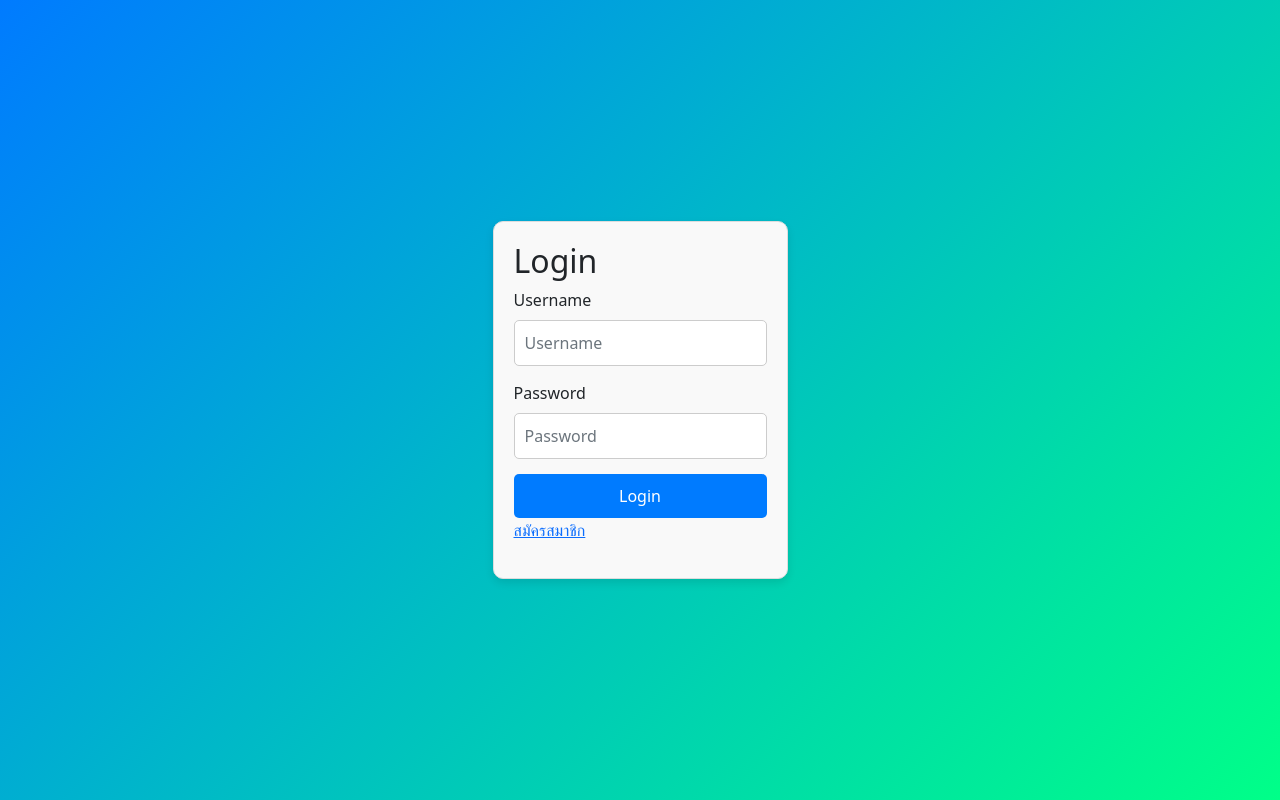
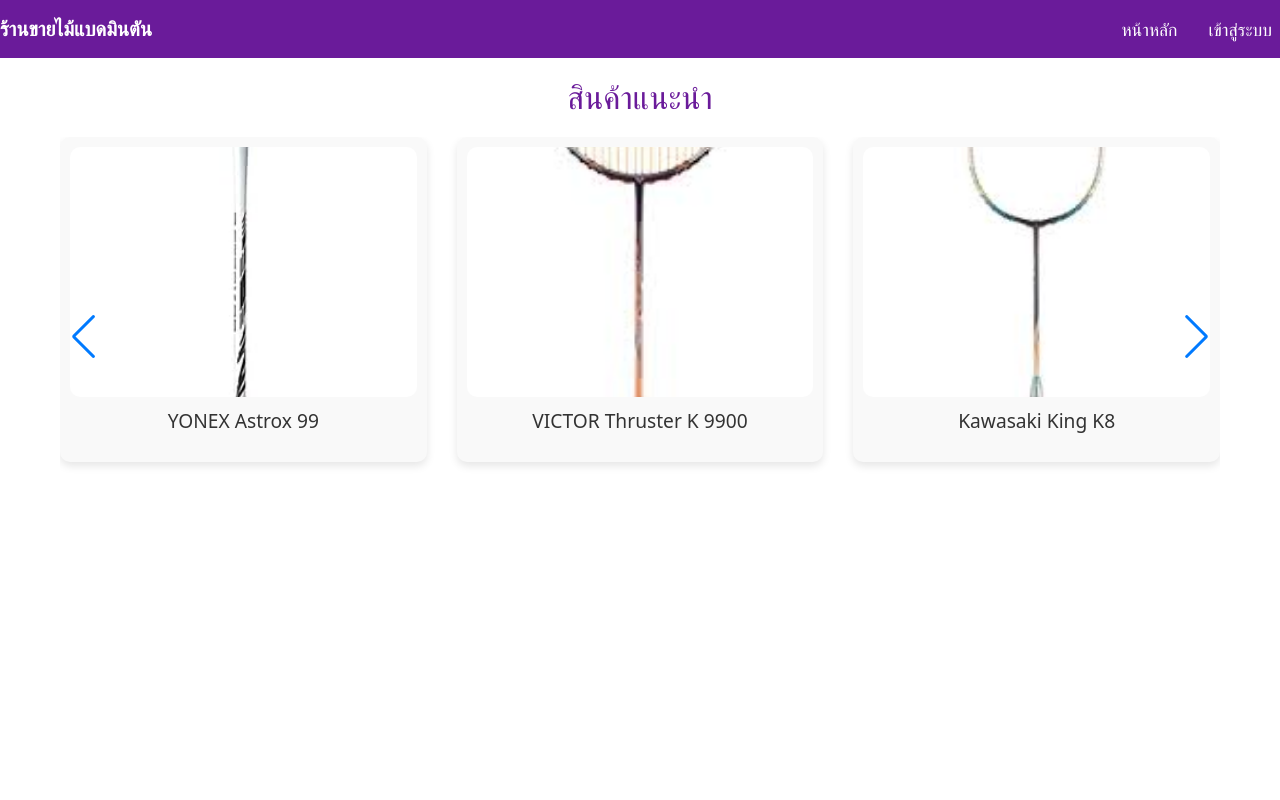
Before and after one commit to Pakasin/ProjectFN, a React (Vite) app in the folder my-project/: page / in a window 1280 px wide. Built offline with nearby package versions, Linux system fonts and the light colour scheme.

Commit message:
new ul login and home

```diff
--- a/my-project/package.json
+++ b/my-project/package.json
@@ -17,6 +17,7 @@
     "react-bootstrap": "^2.10.9",
     "react-dom": "^19.0.0",
     "react-router-dom": "^7.2.0",
+    "swiper": "^11.2.4",
     "web-vitals": "^4.2.4"
   },
   "devDependencies": {
--- a/my-project/src/Login1.css
+++ b/my-project/src/Login1.css
@@ -1,50 +1,99 @@
-/* สไตล์สำหรับหน้า Login เท่านั้น */
-.login-page {
-    height: 100vh;
-    display: flex;
-    justify-content: center;
-    align-items: center;
-    background: linear-gradient(135deg, #007bff, #00ff88);
+/* สไตล์สำหรับ Navbar */
+.navbar {
+    background-color: #6a1b9a !important; /* สีม่วง */
 }
 
-.login-container {
-    max-width: 400px;
-    padding: 20px;
-    border: 1px solid #ddd;
-    border-radius: 10px;
-    background-color: #f9f9f9;
-    box-shadow: 0 4px 8px rgba(0, 0, 0, 0.1);
-    animation: fadeIn 0.5s ease-in-out;
+.navbar-brand {
+    font-weight: bold;
+    font-size: 1.5rem;
+    color: white !important;
 }
 
-/* เพิ่มคลาส login-page เพื่อป้องกันไปกระทบหน้าอื่น */
-.login-page .form-group {
+.navbar-nav .nav-link {
+    font-size: 1.1rem;
+    margin-left: 15px;
+    color: white !important;
+}
+
+.navbar-nav .nav-link:hover {
+    color: #4caf50 !important; /* สีเขียวเมื่อโฮเวอร์ */
+}
+
+/* สไตล์สำหรับ Modal */
+.modal-content {
+    border-radius: 10px;
+}
+
+.modal-header {
+    border-bottom: none;
+}
+
+.modal-title {
+    font-weight: bold;
+}
+
+/* สไตล์สำหรับฟอร์ม Login */
+.form-group {
     margin-bottom: 15px;
 }
 
-.login-page .form-control {
+.form-control {
     border-radius: 5px;
     border: 1px solid #ccc;
     padding: 10px;
     font-size: 16px;
 }
 
-.login-page .btn-login {
-    width: 100%;
-    padding: 10px;
-    font-size: 16px;
-    background-color: #007bff;
+.btn-success {
+    background-color: #4caf50; /* สีเขียว */
     border: none;
-    border-radius: 5px;
     color: white;
-    cursor: pointer;
+    transition: background-color 0.3s ease;
 }
 
-.login-page .btn-login:hover {
-    background-color: #0056b3;
+.btn-success:hover {
+    background-color: #388e3c; /* สีเขียวเข้มเมื่อโฮเวอร์ */
 }
 
-@keyframes fadeIn {
-    from { opacity: 0; transform: translateY(-20px); }
-    to { opacity: 1; transform: translateY(0); }
+/* สไตล์สำหรับสไลด์ */
+.login-slider {
+    padding: 20px;
+    max-width: 1200px;
+    margin: 0 auto;
+    text-align: center;
 }
+
+.slider-title {
+    font-size: 2rem;
+    margin-bottom: 20px;
+    color: #6a1b9a; /* สีม่วง */
+}
+
+.swiper-container {
+    width: 100%;
+    height: 400px;
+}
+
+.slide-content {
+    display: flex;
+    flex-direction: column;
+    align-items: center;
+    justify-content: center;
+    background-color: #f9f9f9;
+    border-radius: 10px;
+    padding: 10px;
+    box-shadow: 0 4px 8px rgba(0, 0, 0, 0.1);
+}
+
+.slide-image {
+    width: 100%;
+    height: 250px;
+    object-fit: cover;
+    border-radius: 10px;
+}
+
+.slide-text {
+    font-size: 1.2rem;
+    margin-top: 10px;
+    color: #333;
+}
--- a/my-project/src/Login1.jsx
+++ b/my-project/src/Login1.jsx
@@ -1,144 +1,149 @@
-import 'bootstrap/dist/css/bootstrap.min.css';
-import { useState } from 'react';
-import { useNavigate } from 'react-router-dom';
-import { Form, Row, Col, Button } from 'react-bootstrap';
-import { Link } from 'react-router-dom';
+import React, { useState } from 'react';
+import { Navbar, Nav, Modal, Button, Form, Alert } from 'react-bootstrap';
+import { useNavigate } from 'react-router-dom'; // นำเข้า useNavigate
+import { Swiper, SwiperSlide } from 'swiper/react'; // นำเข้าสไลด์
+import 'swiper/swiper-bundle.css'; // นำเข้า CSS ของ Swiper
 import md5 from 'md5';
-import './Login1.css';
+import './Login1.css'; // นำเข้าไฟล์ CSS
 
-export default function Login() {
-    const [validated, setValidated] = useState(false);
+// ข้อมูลสินค้า (นำมาจาก Home1.jsx)
+const products = [
+  { id: 1, name: "YONEX Astrox 99", image: "/images/astrox99.jpg" },
+  { id: 2, name: "VICTOR Thruster K 9900", image: "/images/thruster_k9900.jpg" },
+  { id: 3, name: "Kawasaki King K8", image: "/images/king_k8.jpg" },
+  { id: 4, name: "YONEX Nanoflare 700", image: "/images/nanoflare700.jpg" },
+  { id: 5, name: "VICTOR Auraspeed 90K", image: "/images/auraspeed90k.jpg" },
+  { id: 6, name: "YONEX Duora 10", image: "/images/duora10.jpg" },
+  { id: 7, name: "VICTOR Brave Sword 12", image: "/images/bravesword12.jpg" },
+  { id: 8, name: "Kawasaki Honor S6", image: "/images/honors6.jpg" },
+  { id: 9, name: "YONEX Voltric Z Force II", image: "/images/voltriczforce2.jpg" },
+  { id: 10, name: "VICTOR Hypernano X 900", image: "/images/hypernanox900.jpg" },
+];
+
+export default function Login1() {
+    const [show, setShow] = useState(false); // สถานะการแสดง Modal
     const [username, setUsername] = useState("");
     const [password, setPassword] = useState("");
-    let navigate = useNavigate();
+    const [error, setError] = useState("");
+    const [isLoading, setIsLoading] = useState(false);
+    const navigate = useNavigate(); // ใช้ useNavigate สำหรับการนำทาง
 
-    const onLogin = (event) => {
-        const form = event.currentTarget;
+    const handleClose = () => setShow(false); // ปิด Modal
+    const handleShow = () => setShow(true); // เปิด Modal
+
+    const onLogin = async (event) => {
         event.preventDefault();
-        if (form.checkValidity() === false) {
-            event.stopPropagation();
-        } else {
-            doLogin();
-        }
-        setValidated(true);
+        setIsLoading(true);
+        setError("");
+
+        try {
+            // จำลองการเรียก API
+            const authTokenData = await getAuthenToken();
+            if (!authTokenData || !authTokenData.data || !authTokenData.data.auth_token) {
+                throw new Error("ไม่สามารถรับ Token ได้");
             }
 
-    const getAuthenToken = async ()=>{
-        const response = await fetch("http://localhost:8080/api/authen_request",
-          {
-            method:"POST",
-            headers:{
-              Accept:"application/json",
-              'Content-Type':'application/json'
-            },
-            body: JSON.stringify({
-              username: md5(username)
-            })
+            const accessTokenData = await getAcessToken(authTokenData.data.auth_token);
+            if (!accessTokenData || !accessTokenData.data || !accessTokenData.data.access_token) {
+                throw new Error("ไม่สามารถเข้าสู่ระบบได้");
             }
-        );
-        const data = await response.json();
-        return data;
+
+            // บันทึกข้อมูลผู้ใช้ (ตัวอย่าง)
+            localStorage.setItem("access_token", accessTokenData.data.access_token);
+            localStorage.setItem("user_name", username);
+
+            handleClose(); // ปิด Modal หลังจากเข้าสู่ระบบสำเร็จ
+            navigate("/home"); // นำทางไปยังหน้า Home1 ทันที
+        } catch (error) {
+            setError("เกิดข้อผิดพลาด: " + error.message);
+        } finally {
+            setIsLoading(false);
+        }
     };
 
-
-      const getAcessToken = async (authToken)=>{
-        var baseString = username + "&" + md5(password);
-        var authenSignature = md5(baseString);
-        const response = await fetch("http://localhost:8080/api/access_request",
-          {
-            method:"POST",
-            headers:{
-              Accept:"application/json",
-              'Content-Type':'application/json'
-            },
-            body: JSON.stringify({
-              auth_signature:authenSignature,
-              auth_token:authToken
-            })
-          }
-        );
-        const data = await response.json();
-        return data;
+    const getAuthenToken = async () => {
+        // จำลองการเรียก API
+        return { data: { auth_token: "sample_token" } };
     };
 
-      const doLogin = async() => {
-        const data1 = await getAuthenToken();
-        const authToken = data1.data.auth_token
-        const data2 = await getAcessToken(authToken);
-        console.log("zzz");
-        console.log(authToken);
-        localStorage.setItem("access_token",data2.data.access_token);
-        localStorage.setItem("user_id",data2.data.account_info.user_id);
-        localStorage.setItem("user_name",data2.data.account_info.user_name);
-        localStorage.setItem("first_name",data2.data.account_info.first_name);
-        localStorage.setItem("last_name",data2.data.account_info.last_name);
-        localStorage.setItem("email",data2.data.account_info.email);
-        localStorage.setItem("role_id",data2.data.account_info.role_id);
-        localStorage.setItem("role_name",data2.data.account_info.role_name);
-        console.log("setitem");
-        console.log(localStorage.getItem("user_id"));
-        console.log(localStorage.getItem("access_token"));
-        navigate("home",{replace:false});
-      }
-
-    // const doLogin = async () => {
-    //     const response = await fetch("http://localhost:8080/login", {
-    //         method: "POST",
-    //         headers: {
-    //             Accept: "application/json",
-    //             'Content-Type': 'application/json',
-    //         },
-    //         body: JSON.stringify({
-    //             username: username,
-    //             password: password,
-    //         })
-    //     });
-    //     const data = await response.json();
-    //     console.log(data);
-    //     if (data.result) {
-    //         navigate("home", { replace: false });
-    //     }
-    // };
+    const getAcessToken = async (authToken) => {
+        // จำลองการเรียก API
+        return { data: { access_token: "sample_access_token", account_info: { user_name: username } } };
+    };
 
     return (
-      <div className="login-page">
-          <div className="login-container">
-              <h2>Login</h2>
-              <Form noValidate validated={validated} onSubmit={onLogin}>
-                  <Form.Group className="form-group">
-                      <Form.Label>Username</Form.Label>
+        <>
+            {/* Navbar */}
+            <Navbar bg="purple" expand="lg" variant="dark">
+                <Navbar.Brand href="/">ร้านขายไม้แบดมินตัน</Navbar.Brand>
+                <Navbar.Toggle aria-controls="basic-navbar-nav" />
+                <Navbar.Collapse id="basic-navbar-nav">
+                    <Nav className="ms-auto">
+                        <Nav.Link href="/">หน้าหลัก</Nav.Link>
+                        <Nav.Link onClick={handleShow}>เข้าสู่ระบบ</Nav.Link>
+                    </Nav>
+                </Navbar.Collapse>
+            </Navbar>
+
+            {/* Login Modal */}
+            <Modal show={show} onHide={handleClose}>
+                <Modal.Header closeButton style={{ backgroundColor: '#6a1b9a', color: 'white' }}>
+                    <Modal.Title>เข้าสู่ระบบ</Modal.Title>
+                </Modal.Header>
+                <Modal.Body>
+                    {error && <Alert variant="danger">{error}</Alert>}
+                    <Form onSubmit={onLogin}>
+                        <Form.Group className="mb-3">
+                            <Form.Label>ชื่อผู้ใช้</Form.Label>
                             <Form.Control
+                                type="text"
+                                placeholder="ชื่อผู้ใช้"
+                                value={username}
+                                onChange={(e) => setUsername(e.target.value)}
                                 required
-                          type="text"
-                          placeholder="Username"
-                          onChange={(e) => setUsername(e.target.value)}
                             />
-                      <Form.Control.Feedback type="invalid">
-                          กรุณาป้อน Username ด้วย
-                      </Form.Control.Feedback>
                         </Form.Group>
 
-                  <Form.Group className="form-group">
-                      <Form.Label>Password</Form.Label>
+                        <Form.Group className="mb-3">
+                            <Form.Label>รหัสผ่าน</Form.Label>
                             <Form.Control
+                                type="password"
+                                placeholder="รหัสผ่าน"
+                                value={password}
+                                onChange={(e) => setPassword(e.target.value)}
                                 required
-                          type="password"
-                          placeholder="Password"
-                          onChange={(e) => setPassword(e.target.value)}
                             />
-                      <Form.Control.Feedback type="invalid">
-                          กรุณาป้อน Password ด้วย
-                      </Form.Control.Feedback>
                         </Form.Group>
 
-                  <Button className="btn-login" type="submit">Login</Button>
+                        <Button variant="success" type="submit" disabled={isLoading} style={{ width: '100%' }}>
+                            {isLoading ? "กำลังเข้าสู่ระบบ..." : "เข้าสู่ระบบ"}
+                        </Button>
+                    </Form>
+                </Modal.Body>
+            </Modal>
 
-                  <div className="signup-link">
-                      <p><Link to="/signup">สมัครสมาชิก</Link></p>
+            {/* สไลด์รูปสินค้า */}
+            <div className="login-slider">
+                <h2 className="slider-title">สินค้าแนะนำ</h2>
+                <Swiper
+                    spaceBetween={30}
+                    slidesPerView={3}
+                    navigation
+                    pagination={{ clickable: true }}
+                    loop={true}
+                    autoplay={{ delay: 3000 }}
+                    className="swiper-container"
+                >
+                    {products.map((product) => (
+                        <SwiperSlide key={product.id}>
+                            <div className="slide-content">
+                                <img src={product.image} alt={product.name} className="slide-image" />
+                                <p className="slide-text">{product.name}</p>
                             </div>
-              </Form>
+                        </SwiperSlide>
+                    ))}
+                </Swiper>
             </div>
-      </div>
+        </>
     );
-
 }
```
Also changed, not shown: my-project/src/Home1.css (+78 -41 lines), my-project/src/Home1.jsx (+13 -9 lines), 2 other files (tests, documents, lock files or other folders). Lines whose indentation alone changed are shown as unchanged.
